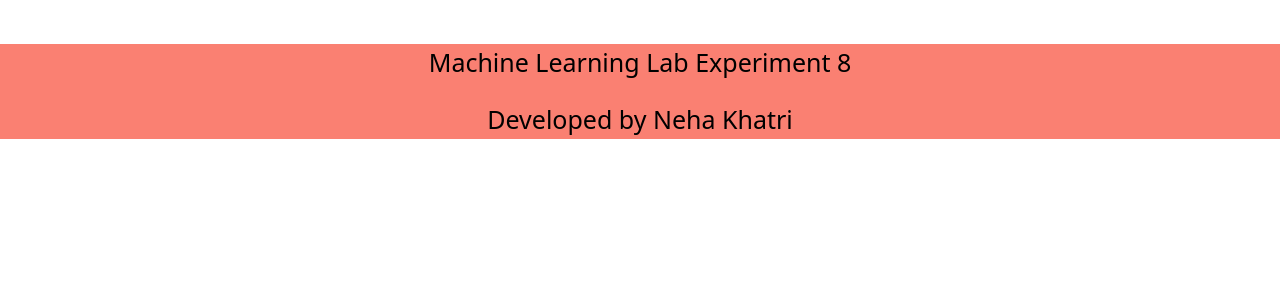
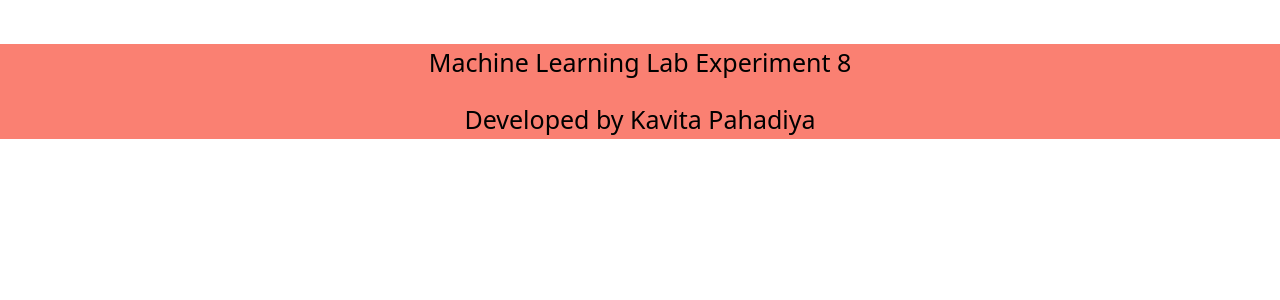
Before and after one commit to kavitapahadiya70/k-mean-clustering, a Flask app: page / in a window 1280 px wide. Shown: the part 448-748 px from the top of the page. Run offline with Flask 2, Linux system fonts and the light colour scheme; parts of the project's set-up code (start-up, migrations or seed data) failed here and were passed over.

Commit message:
Update index.html

```diff
--- a/templates/index.html
+++ b/templates/index.html
@@ -66,7 +66,7 @@ div {text-align: center;}
 
 <div class="col-md-12">
  <center><p style="font-size:25px;color:black;margin-top:20px;">Machine Learning Lab Experiment 8</p></center>
- <center><p style="font-size:25px;color:black;margin-top:20px;">Developed by Neha Khatri</p></center>
+ <center><p style="font-size:25px;color:black;margin-top:20px;">Developed by Kavita Pahadiya</p></center>
 </div>
 </div>
 </div>
```
